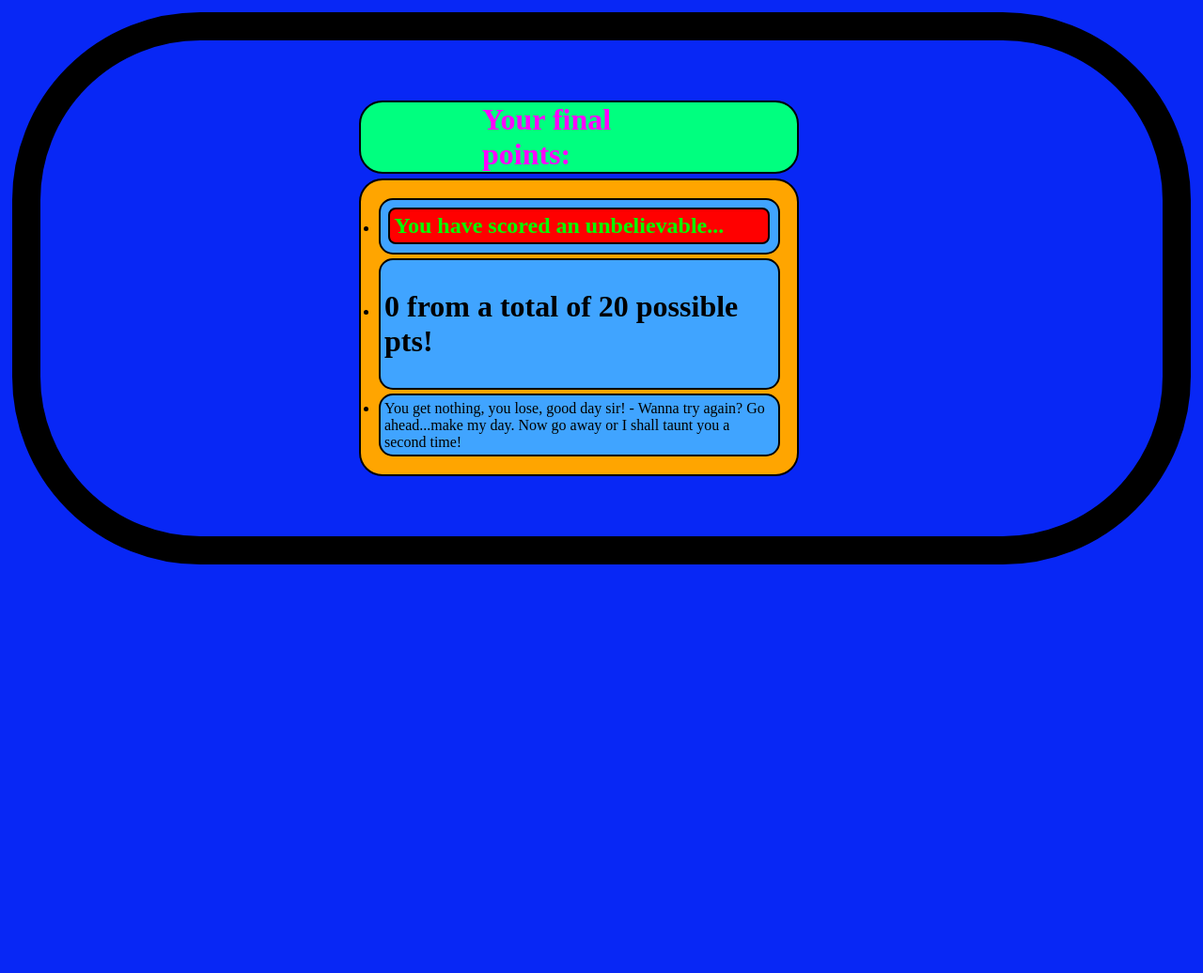
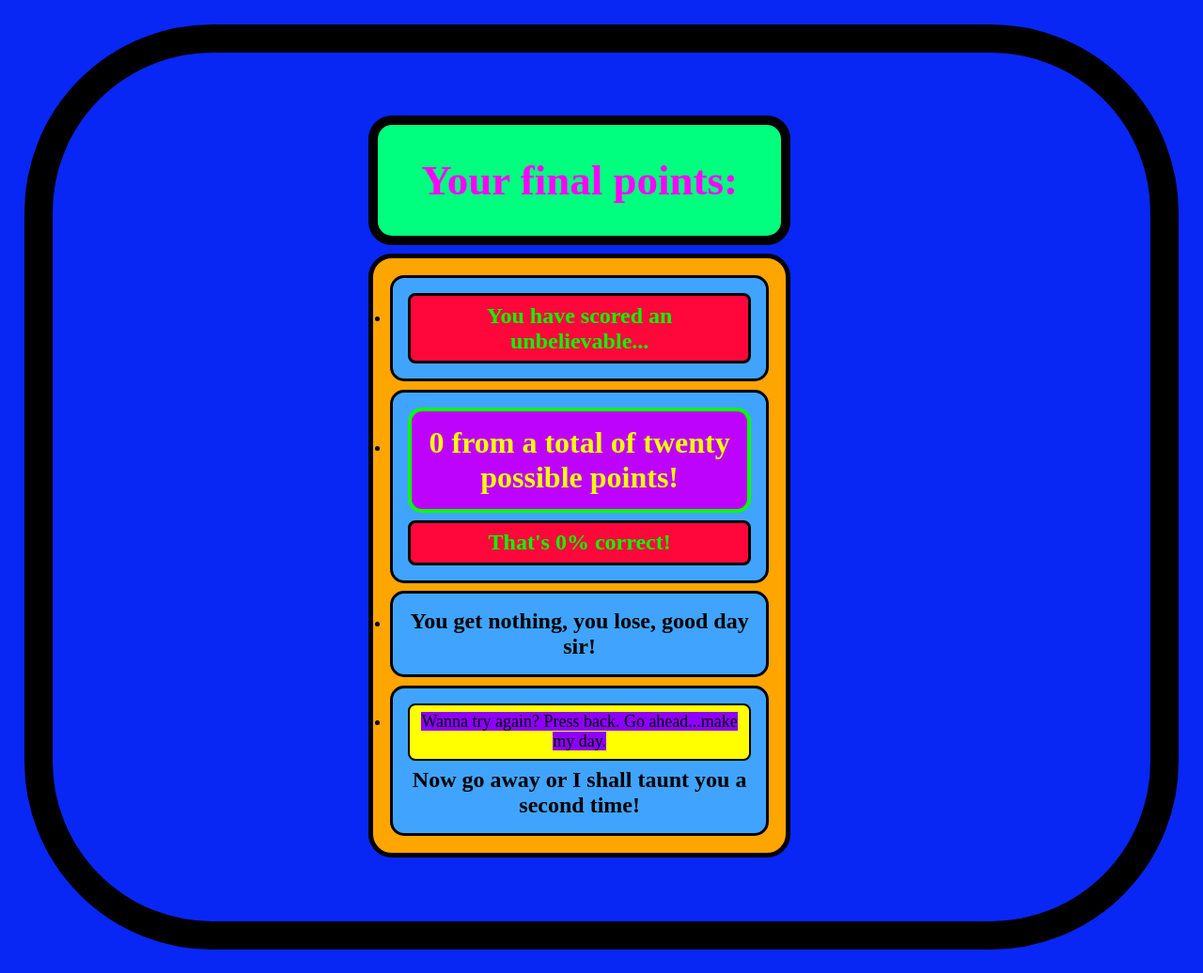
Before and after one commit to ghetterking/sportsquiz, a PHP site: the page made by patrick's quiz/results mockup.php in a window 1280 px wide. Shown: the whole page at 94% size. Before the commit the page ends 601 px from the top, so only its background shows below. Run offline with PHP 8.4, Linux system fonts and the light colour scheme; data that the repository does not hold is empty.

Commit message:
wanted to adjust 1 thing, became complete overhaul

```diff
--- a/patrick's quiz/martialarts mockup.html
+++ b/patrick's quiz/martialarts mockup.html
@@ -301,7 +301,7 @@
                         </div>
                         <div class="question">
                             <input type="radio" name="question-15-answers" id="question-15-answers-C" value="C" />
-                            <label for="question-15-answers-C">C) ...a portmanteau of "pancake", "crate", "ratio" and "ion" which was originally just a madeup sport in a community college specialized in chemistry in Los Angeles. In the late 90s they tried it twice with mediocre results. The idea was to use government issued pancakes during wartime from the canteen crates in a remotely fighting related sports-like event.</label>
+                            <label for="question-15-answers-C">C) ...the portmanteau of "pancake", "crate", "ratio" and "ion" which was originally just a late 60s' madeup sport in a community college specialized in chemistry in Los Angeles. In 1990 they tried it twice with mediocre results. The idea was to use government issued pancakes during wartime from the canteen crates in a remotely fighting related sports-like event.</label>
                         </div>
                         <div class="question">
                             <input type="radio" name="question-15-answers" id="question-15-answers-D" value="D" />
--- a/patrick's quiz/results mockup.php
+++ b/patrick's quiz/results mockup.php
@@ -2,7 +2,7 @@
 <html>
     <head>
         <meta charset="UTF-8" />
-        <title>PHP Quiz</title>
+        <title>MORTAL ARTS KWIZ RESULTS!</title>
         <link rel="stylesheet" type="text/css" href="style mockup.css" />
     </head>
     <body>
@@ -56,8 +56,11 @@
                         if ($answer19 == "D") { $totalCorrect++; }
                         if ($answer20 == "C") { $totalCorrect++; }
 
-                        echo "<h2>$totalCorrect from a total of 20 possible pts!</h2>";
-                        echo "</li><li>";
+                        $percentageCorrect = $totalCorrect * 5;
+
+                        echo "<h2>$totalCorrect from a total of twenty possible points!</h2>";
+                        echo "<h3>That's $percentageCorrect% correct!</h3>";
+                        echo "<li><h4>";
                         if ($totalCorrect > 20) {
                             echo "Goddamn it, i hate this hacking crap!";
                         } elseif ($totalCorrect == 20) {
@@ -93,7 +96,7 @@
                         } elseif ($totalCorrect == 5) {
                             echo "Oh, I'm sorry. Did i break your concentration?";
                         } elseif ($totalCorrect == 4) {
-                            echo "You won't believe what time it is, man. It's 4/20 man!";
+                            echo "Smoke weed everyday.";
                         } elseif ($totalCorrect == 3) {
                             echo "Game over, man, game over!";
                         } elseif ($totalCorrect == 2) {
@@ -104,8 +107,14 @@
                             echo "You get nothing, you lose, good day sir!";
                         } elseif ($totalCorrect < 0) {
                             echo "What you’ve just said is one of the most insanely idiotic things I have ever heard. At no point in your rambling, incoherent response were you even close to anything that could be considered a rational thought. Everyone in this room is now dumber for having listened to it. I award you no points, and may God have mercy on your soul.";}
-                        echo " - Wanna try again? Go ahead...make my day. Now go away or I shall taunt you a second time!</li>";
+                        echo "</h4>";
                     ?>
+                </li>
+                <li>
+                    <div class="question">
+                        <label>Wanna try again? Press back. Go ahead...make my day.</label>
+                    </div>
+                    <h4>Now go away or I shall taunt you a second time!</h4>
                 </li>
             </ul>
         </div>
--- a/patrick's quiz/style mockup.css
+++ b/patrick's quiz/style mockup.css
@@ -1,96 +1,90 @@
-input {
-    background-color: #8c00fc;
-    font-size: xx-large;
-    font-weight: 900;
-    padding: 14px;
+h1, h2, h3, h4, .question {                                            /*center text*/
+    text-align: center;
 }
 
-label {
-    background-color: hotpink;
+body, h1, h2, h3, h4, li, ol, ul, .question {               /*standard borders; custom borders specfied below*/
+    border: solid;
+    border-width: 3px;
+    border-color: black;
+    margin: 2%;
+}
+
+h3, li, ol, ul, .question {                                 /*small padding */
+    padding: 2%;
+}
+
+h1, h2, h3, h4, input {                                     /*boldify*/
+    font-weight: bold;
+}
+
+div {                                                       /*DONT MESS WITH ME!*/
+    padding: 5% 28% 5% 28%;
+}
+
+#page-wrap {                                                /*hopefully phone sized*/
+    width: 40%;
 }
 
 body {
     background-color: #0827F5;
-    border: solid;
     border-radius: 200px;
-    border-color: black;
     border-width: 30px;
-    margin: 1%;
 }
 
 h1 {
+    font-size: 45px;
+    color: fuchsia;
+    background-color: springgreen;
+    border-radius: 25px;
+    border-width: 10px;
+    padding: 7%;
+}
+
+h2 {
     font-size: xx-large;
-    color: fuchsia;
-    border: solid;
-    border-radius: 25px;
-    border-color: black;
-    border-width: 2px;
-    padding: 0 27% 0 27%;
-    background-color: springgreen;
-    margin: 1%;
+    color: #f5ff00;
+    background-color: #be03fd;
+    border-radius: 15px;
+    border-color: #08ff08;
+    border-width: 4px;
+    padding: 4%;
 }
 
 h3 {
     font-size: x-large;
     color: #01fe01;
-    padding: 1%;
-    background-color: red;
-    border: solid;
+    background-color: #ff073a;
     border-radius: 8px;
-    border-color: black;
-    border-width: 2px;
-    margin: 1%;
 }
 
-#page-wrap {
-    width: 40%;
+h4 {
+    font-size: x-large;
+    border: 0;
+}
+
+li {
+    background-color: #40A4FF;
+    border-radius: 15px;
+}
+
+ol, ul {
+    background-color: orange;
+    border-radius: 25px;
+    border-width: 5px;
+}
+
+input {
+    background-color: hotpink;
+    font-size: xx-large;
 }
 
 .question {
-    width: 99%;
-    padding: 1%;
     background-color: yellow;
-    border: solid;
     border-radius: 8px;
-    border-color: black;
     border-width: 2px;
-    margin: 1%;
 }
 
-li {
-    padding: 1%;
-    background-color: #40A4FF;
-    border: solid;
-    border-radius: 15px;
-    border-color: black;
-    border-width: 2px;
-    margin: 1%;
+label {
+    background-color: #8c00fc;
+    font-size: large;
 }
-
-ol {
-    padding: 3%;
-    background-color: orange;
-    border: solid;
-    border-radius: 25px;
-    border-color: black;
-    border-width: 2px;
-    margin: 1%;
-}
-
-ul {
-    padding: 3%;
-    background-color: orange;
-    border: solid;
-    border-radius: 25px;
-    border-color: black;
-    border-width: 2px;
-    margin: 1%;
-}
-
-div {
-    padding: 5% 28% 5% 28%;
-}
-
-h2 {
-    font-size: xx-large;
-}
```
